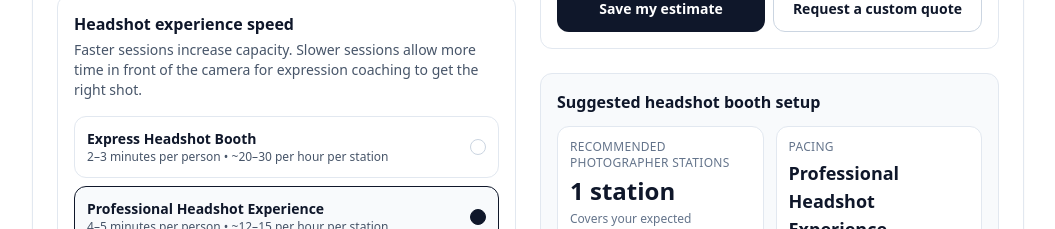
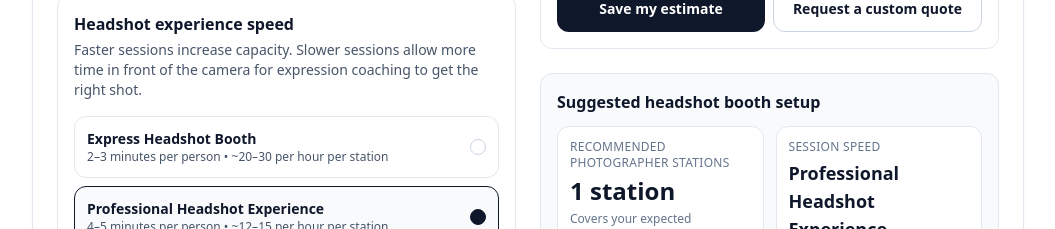
Before and after one commit to headshotpros/conference-headshot-booth-calculator, a Next.js app: page / in a window 1280 px wide. Shown: the part 1120-1349 px from the top of the page, without its empty margins (112-1167 px from the left). Built offline with nearby package versions, Linux system fonts and the light colour scheme.

Commit message:
Rename 'Pacing' stat to 'Session Speed'

```diff
--- a/app/page.tsx
+++ b/app/page.tsx
@@ -1127,7 +1127,7 @@ Enter the number of people who want headshots, or use total attendees to estimat
     </p>
 )}
 </div>
-                  <Stat label="Pacing" value={paceMeta.label} />
+                  <Stat label="Session Speed" value={paceMeta.label} />
                 </div>
 
                 <div className="mt-3 grid grid-cols-2 gap-3">
```
